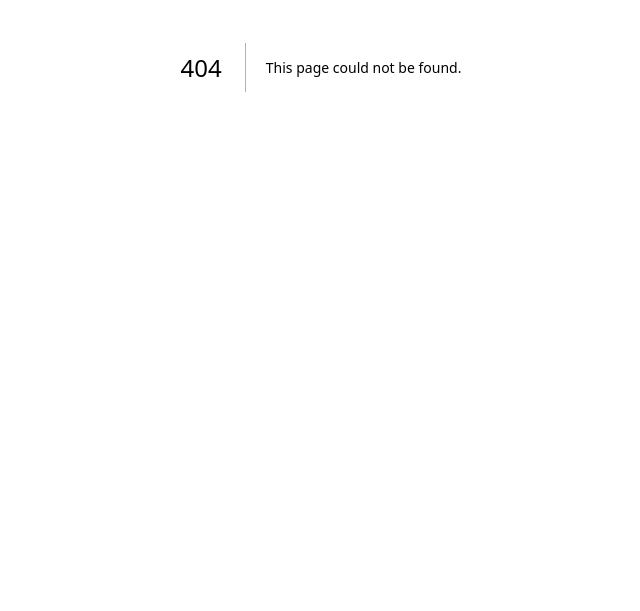
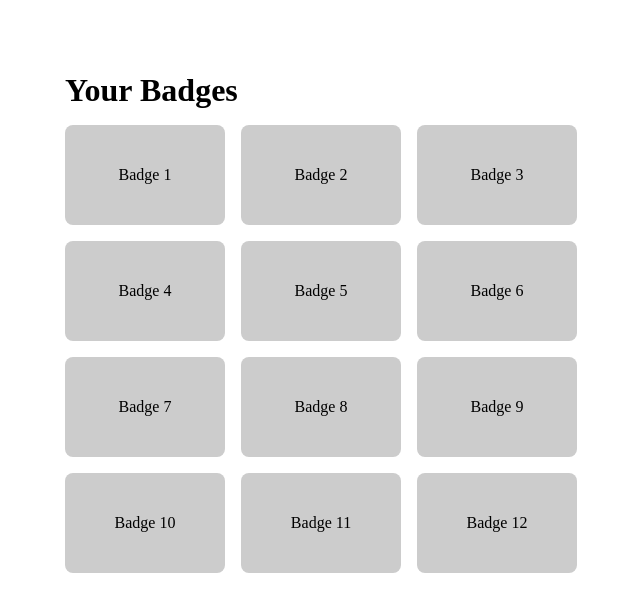
Before and after one commit to GoldenJigsaw87/GroupB, a Next.js app in the folder Front-End/badge-web/: page /HomePage/grid in a window 1280 px wide. Before the commit this address had no page. Shown: the part 333-944 px from the top of the page, without its empty margins (319-959 px from the left). Before the commit the page ends 800 px from the top, so only its background shows below. Built offline with nearby package versions, Linux system fonts and the light colour scheme.

Commit message:
fixed grid page after rebuilding the project due to git issue

```diff
--- /dev/null
+++ b/Front-End/badge-web/src/app/HomePage/grid/page.module.css
@@ -0,0 +1,24 @@
+.container {
+    padding: 30vw;
+  }
+
+  .title {
+    font-size: 2rem;
+    font-weight: bold;
+    margin-bottom: 1rem;
+  }
+
+  .grid {
+    display: grid;
+    grid-template-columns: repeat(3, 1fr);
+    gap: 1rem;
+  }
+
+  .badge {
+    background-color: #ccc;
+    height: 100px;
+    display: flex;
+    justify-content: center;
+    align-items: center;
+    border-radius: 8px;
+  }
--- /dev/null
+++ b/Front-End/badge-web/src/app/HomePage/grid/page.tsx
@@ -0,0 +1,30 @@
+// import Image from "next/image";
+// import styles from "./page.module.css";
+// import { useState } from "react"
+
+// export default function useState(){
+// return(
+//     <div className={styles.grid}>
+
+//     </div>
+// )
+// }
+
+import styles from './page.module.css';
+
+export default function Home() {
+  const badges = Array(12).fill(null); // Example: 12 badges
+
+  return (
+    <main className={styles.container}>
+      <h1 className={styles.title}>Your Badges</h1>
+      <div className={styles.grid}>
+        {badges.map((_, index) => (
+          <div key={index} className={styles.badge}>
+            Badge {index + 1}
+          </div>
+        ))}
+      </div>
+    </main>
+  );
+}
```
